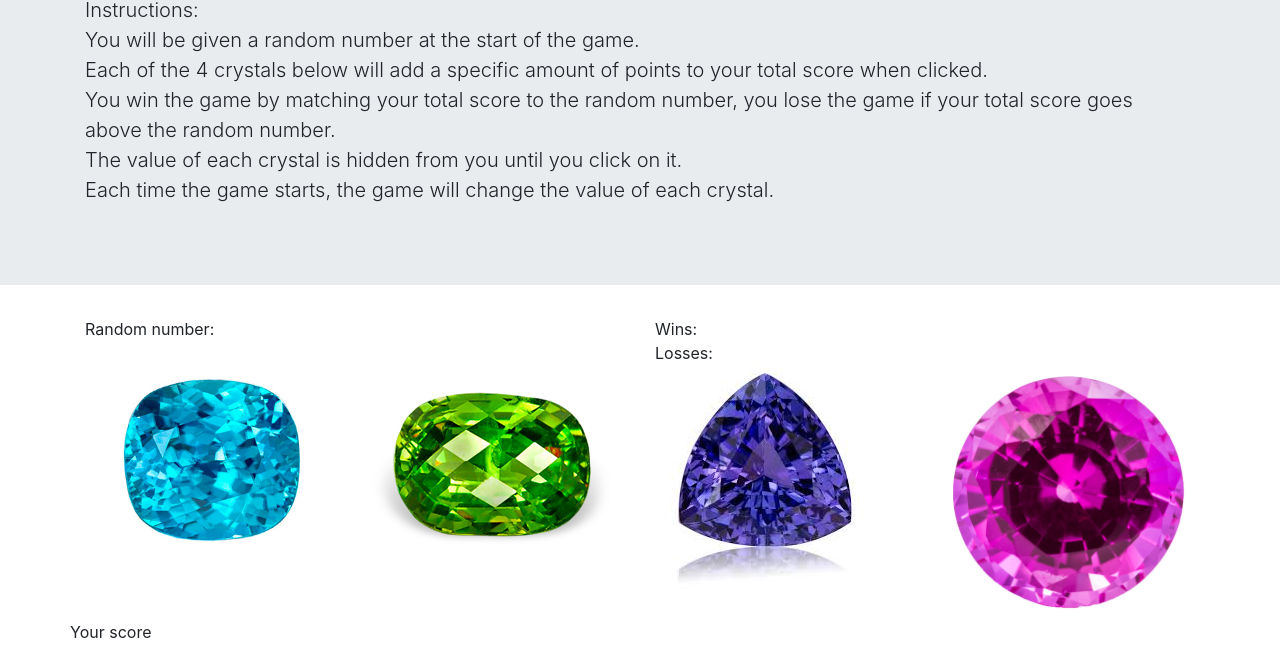
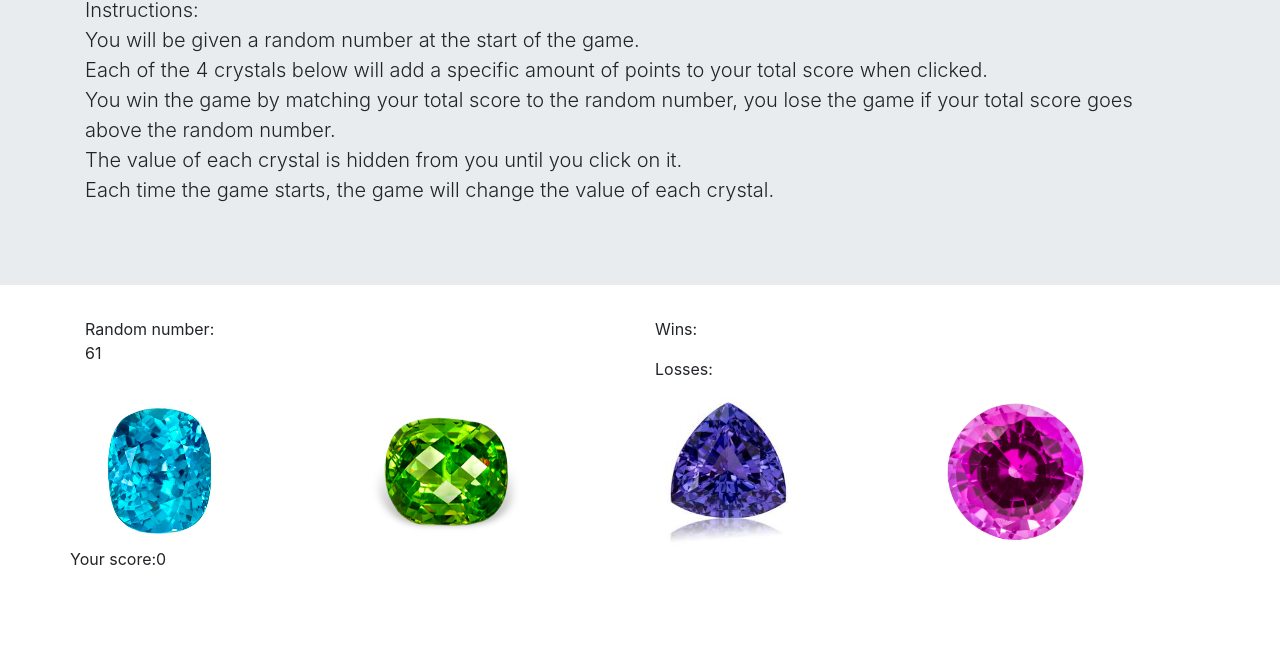
Before and after one commit to bullsean/crystal-collector, a plain HTML site: page index.html in a window 1280 px wide. Shown: the part 144-800 px from the top of the page. Drawn offline with nearby package versions, Linux system fonts and the light colour scheme.

Commit message:
On click works, counter works, random number generation works, wins/losses work

```diff
--- a/assets/css/style.css
+++ b/assets/css/style.css
@@ -1,3 +1,6 @@
 .gem {
 
+    width: 150px;
+    height: 150px;
+    margin: auto;
 }
--- a/index.html
+++ b/index.html
@@ -9,7 +9,7 @@
     <script src="https://stackpath.bootstrapcdn.com/bootstrap/4.1.3/js/bootstrap.min.js" integrity="sha384-ChfqqxuZUCnJSK3+MXmPNIyE6ZbWh2IMqE241rYiqJxyMiZ6OW/JmZQ5stwEULTy" crossorigin="anonymous"></script>
     <link rel="stylesheet" type="text/css" media="screen" href="assets/css/style.css" />
     <script src="http://code.jquery.com/jquery-3.3.1.min.js" integrity="sha256-FgpCb/KJQlLNfOu91ta32o/NMZxltwRo8QtmkMRdAu8=" crossorigin="anonymous"></script>
-    <script src="assets/javascript/game.js"></script>
+    <!-- <script src="assets/javascript/game.js"></script> -->
 
 </head>
 <body>
@@ -34,34 +34,80 @@
     <div class= "container">
 
         <div class = "row">
-            <div class="col-lg-6">Random number: </div>
+            <div class="col-lg-6">
+                <p>Random number:
+                    <br>
+                    <span id="randomNumber"></span>
+                </p>
+            </div>
             <div class="col-lg-6">
                 <div class="row">
-                    <div class="col-lg-12">Wins: </div>
+                    <div class="col-lg-12">
+                        <p>Wins:
+                            <br>
+                            <span id="win"></span>
+                        </p>
+                    </div>
                 </div>
                 <div class="row">
-                        <div class="col-lg-12">Losses: </div>
+                        <div class="col-lg-12">
+                            <p>Losses:
+                                <br>
+                                <span id="loss"></span>
+                            </p>
+                        </div>
                 </div>
             </div>
         </div>
         <div class="row">
-            <div class="col-lg-3" style="width: 100%;">
-                <img class="img-fluid" src="assets/images/Blue.jpg" alt="Blue Gem">
+            <div class="col-lg-3" id="blueCrystal" style="width: 100%;">
+                <img class="img-fluid gem" src="assets/images/Blue.jpg" alt="Blue Gem">
             </div>
-            <div class="col-lg-3" style="width: 100%;">
-                    <img class="img-fluid" src="assets/images/Green.jpg" alt="Blue Gem">
+            <div class="col-lg-3" id="greenCrystal" style="width: 100%;">
+                    <img class="img-fluid gem" src="assets/images/Green.jpg" alt="Blue Gem">
             </div>
-            <div class="col-lg-3" style="width: 100%;">
-                    <img class="img-fluid" src="assets/images/Purple.jpg" alt="Blue Gem">
+            <div class="col-lg-3" id="purpleCrystal" style="width: 100%;">
+                    <img class="img-fluid gem" src="assets/images/Purple.jpg" alt="Blue Gem">
             </div>
-            <div class="col-lg-3" style="width: 100%;">
-                    <img class="img-fluid" src="assets/images/Pink.png" alt="Blue Gem">
+            <div class="col-lg-3" id="pinkCrystal" style="width: 100%;">
+                    <img class="img-fluid gem" src="assets/images/Pink.png" alt="Blue Gem">
             </div>
         </div>
-        <div class="row">Your score</div>
+        <div class="row">Your score: <span id="score">0</span>
+        </div>
 
     </div>
 
+<script type="text/javascript">
 
+$(document).ready(function() {
+//Variable declaration
+
+var counter = 0;
+var randomNum = Math.floor(Math.random() * 101) + 19;
+var wins = 0;
+var losses = 0;
+
+//random number replaces text in randomNumber id
+$("#randomNumber").text(randomNum);
+
+//On img click counter adds one
+$(".img-fluid").on("click", function() {
+    counter += 1;
+    $("#score").text(" " + counter);
+
+    if (counter === randomNum) {
+        wins =+ 1;
+        $("#win").text(wins);
+    } else if (counter >= randomNum) {
+        losses =+ 1;
+        $("#loss").text(losses);
+    }
+});
+
+
+
+});
+</script>
 </body>
 </html>
```
